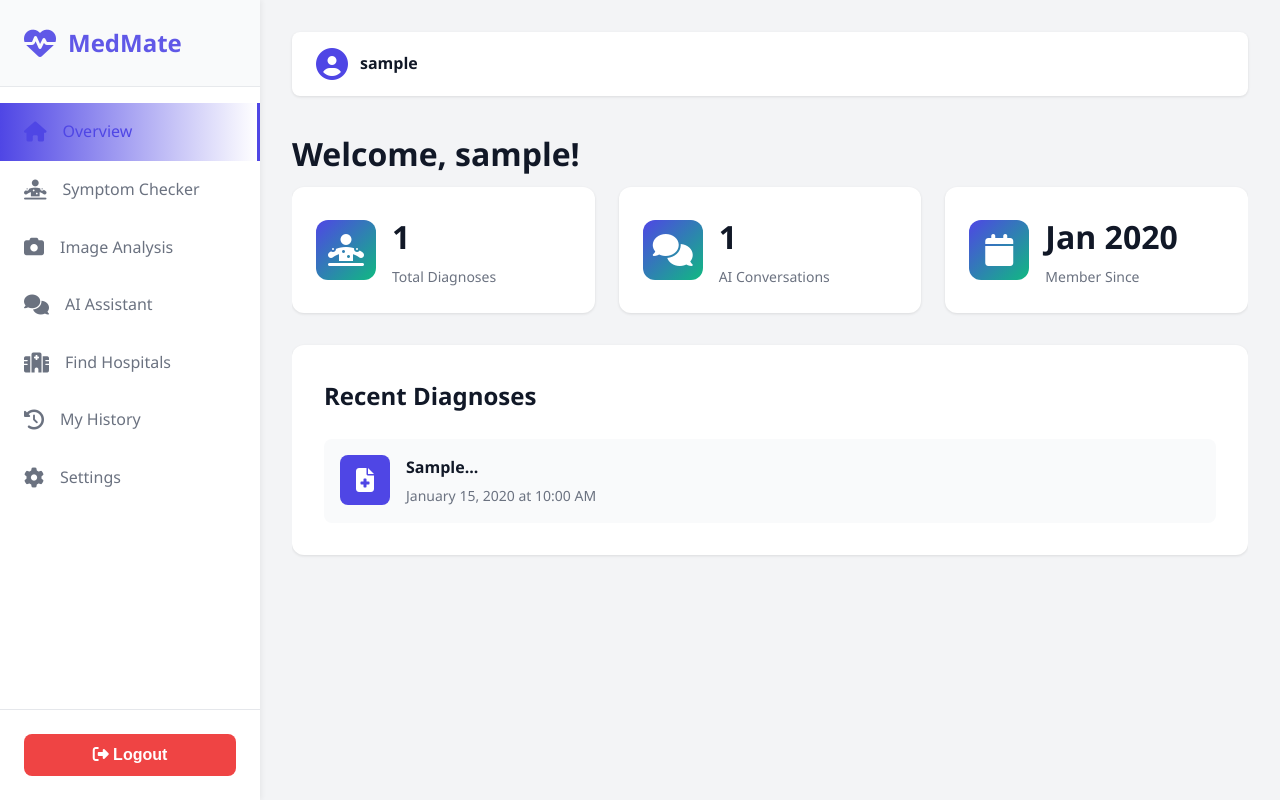
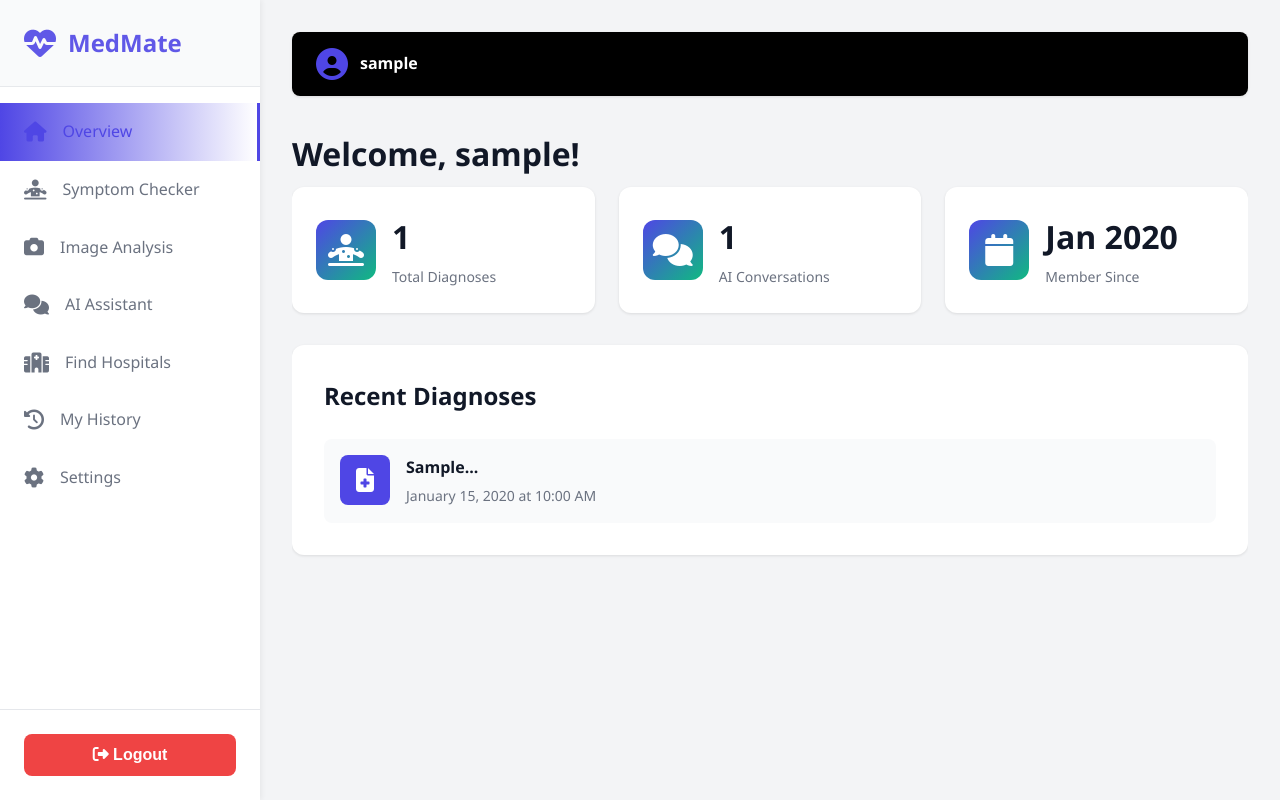
Before and after one commit to rohillamanas06-commits/MedMate---AI-Health-Assistant, a Flask app: page /dashboard in a window 1280 px wide. Run offline with Flask 3, Linux system fonts and the light colour scheme; the visitor is signed in with stand-in values (Sample User, id 1); tables that the repository leaves empty hold one stand-in row (values such as "Sample post").

Commit message:
Update top bar background to black for better visibility

```diff
--- a/static/css/dashboard.css
+++ b/static/css/dashboard.css
@@ -133,10 +133,11 @@ body.dark-mode .sidebar-header {
     justify-content: space-between;
     align-items: center;
     margin-bottom: 2rem;
-    background: white;
+    background: #000000;
     padding: 1rem 1.5rem;
     border-radius: 0.5rem;
     box-shadow: var(--shadow);
+    color: white;
 }
 
 .mobile-sidebar-toggle {
```
